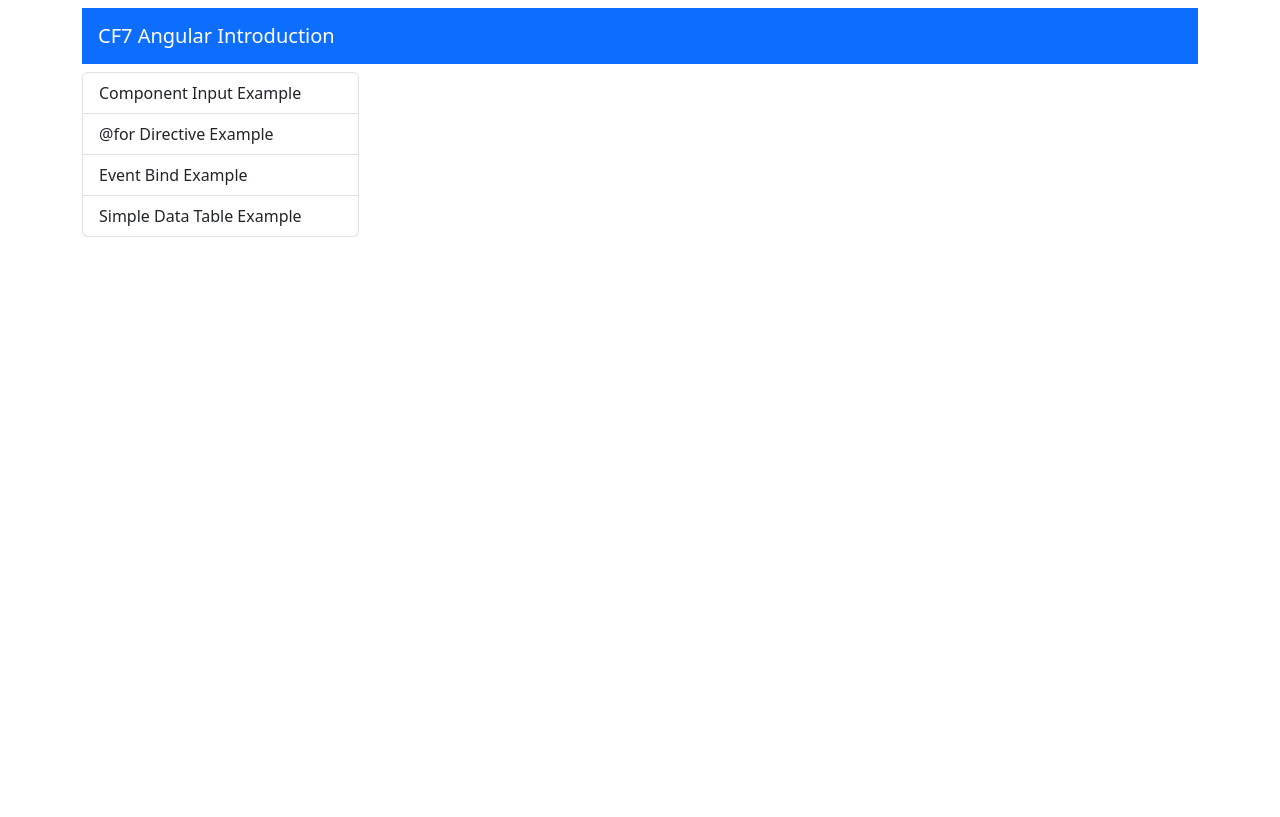
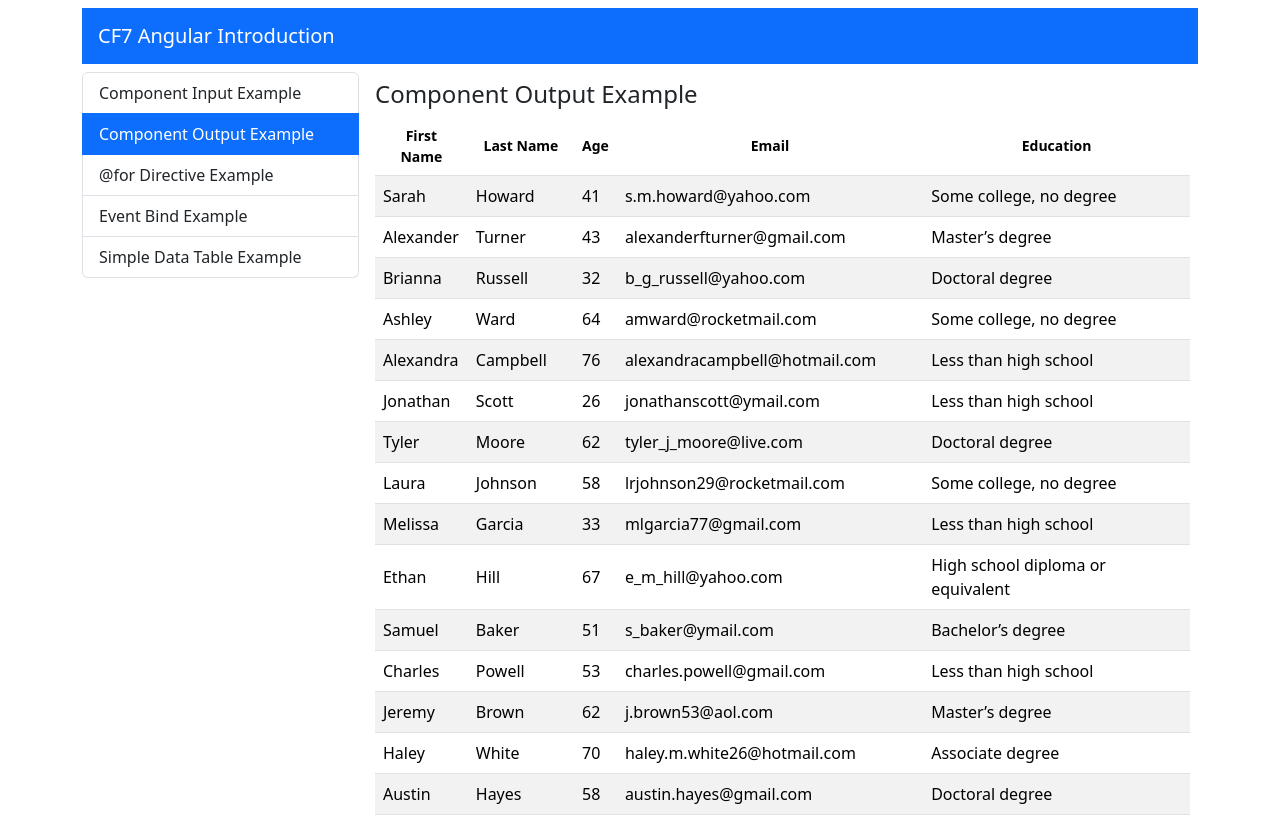
Before and after one commit to S-tvr/angular-introduction, an Angular app: page /component-output-example in a window 1280 px wide. Before the commit this address led to /. Shown: the top 817 px of the page. Built offline with nearby package versions, Linux system fonts and the light colour scheme.

Commit message:
feat: component-output-example. Child send data to parent and then parent shows them. Child uses output and an event is emmited.

```diff
--- a/src/app/app.routes.ts
+++ b/src/app/app.routes.ts
@@ -4,11 +4,13 @@ import { ForDirectiveExample } from './components/for-directive-example/for-dire
 import { EventBindExample } from './components/event-bind-example/event-bind-example';
 import { ComponentInputExample } from './components/component-input-example/component-input-example';
 import { SimpleDatatableExample } from './components/simple-datatable-example/simple-datatable-example';
+import { ComponentOutputExample } from './components/component-output-example/component-output-example';
 
 export const routes: Routes = [
     {path:'welcome', component: Welcome},
     {path: 'for-directive-example', component: ForDirectiveExample},
     {path: 'component-input-example', component: ComponentInputExample},
+    {path: 'component-output-example', component: ComponentOutputExample},
     {path: 'event-bind-example', component: EventBindExample},
     {path: 'simple-data-table-example', component: SimpleDatatableExample},
     {path: '', redirectTo:'/welcome', pathMatch:'full'}
--- /dev/null
+++ b/src/app/components/component-output-example/component-output-example.html
@@ -0,0 +1,2 @@
+<h4>Component Output Example</h4>
+<app-simple-datatable [data] = "manyPerson" (personClicked)="showPersonClicked($event)"></app-simple-datatable>
--- /dev/null
+++ b/src/app/components/component-output-example/component-output-example.ts
@@ -0,0 +1,30 @@
+import { Component } from '@angular/core';
+import { EPerson, ManyPerson } from 'src/app/shared/interfaces/eperson';
+import { SimpleDatatable } from '../simple-datatable/simple-datatable';
+
+@Component({
+  selector: 'app-component-output-example',
+  imports: [SimpleDatatable],
+  templateUrl: './component-output-example.html',
+  styleUrl: './component-output-example.css'
+})
+export class ComponentOutputExample {
+  manyPerson = ManyPerson
+
+  showPersonClicked(person: EPerson) {
+    console.log("Component Output", person)
+    alert(this.personTemplate(person))
+  }
+
+  personTemplate(person: EPerson) {
+    return `
+    Person Details:
+
+    First Name: ${person.givenName}
+    Last Name: ${person.surName}
+    Age: ${person.age}
+    Email: ${person.email}
+    Education: ${person.education}
+    `
+  }
+}
--- a/src/app/components/list-group-menu/list-group-menu.ts
+++ b/src/app/components/list-group-menu/list-group-menu.ts
@@ -10,6 +10,7 @@ import { RouterLink, RouterLinkActive  } from "@angular/router";
 export class ListGroupMenu {
   menu = [
     {text: "Component Input Example", linkName: "component-input-example"},
+    {text: "Component Output Example", linkName: "component-output-example"},
     {text: "@for Directive Example", linkName: "for-directive-example"},
     {text: "Event Bind Example", linkName: "event-bind-example"},
     {text: "Simple Data Table Example", linkName: "simple-data-table-example"}
--- a/src/app/components/simple-datatable/simple-datatable.ts
+++ b/src/app/components/simple-datatable/simple-datatable.ts
@@ -1,4 +1,4 @@
-import { Component, Input } from '@angular/core';
+import { Component, EventEmitter, Input, Output } from '@angular/core';
 import { EPerson } from 'src/app/shared/interfaces/eperson';    // so that I can use interface for check
 import { sortBy } from 'lodash-es'
 
@@ -10,6 +10,7 @@ import { sortBy } from 'lodash-es'
 })
 export class SimpleDatatable {
   @Input() data: EPerson[] | undefined
+  @Output() personClicked = new EventEmitter<EPerson>()
 
   sortOrder = {
     givenName: "none",
@@ -45,5 +46,6 @@ export class SimpleDatatable {
 
   onPersonClicked(person: EPerson) {
     console.log("Person clicked: ", person)
+    this.personClicked.emit(person)
   }
 }
```
Also changed, not shown: src/app/components/component-output-example/component-output-example.css (added), 1 other file (tests, documents, lock files or other folders).
